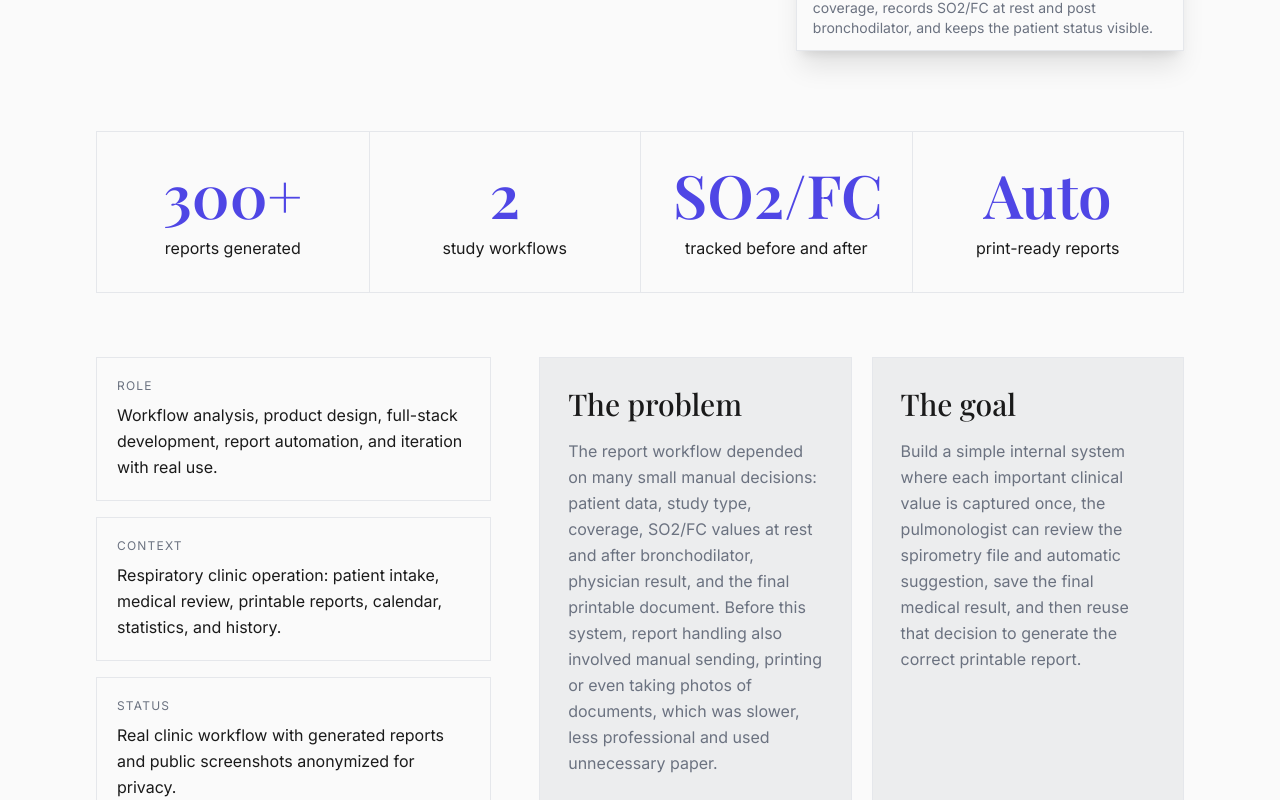
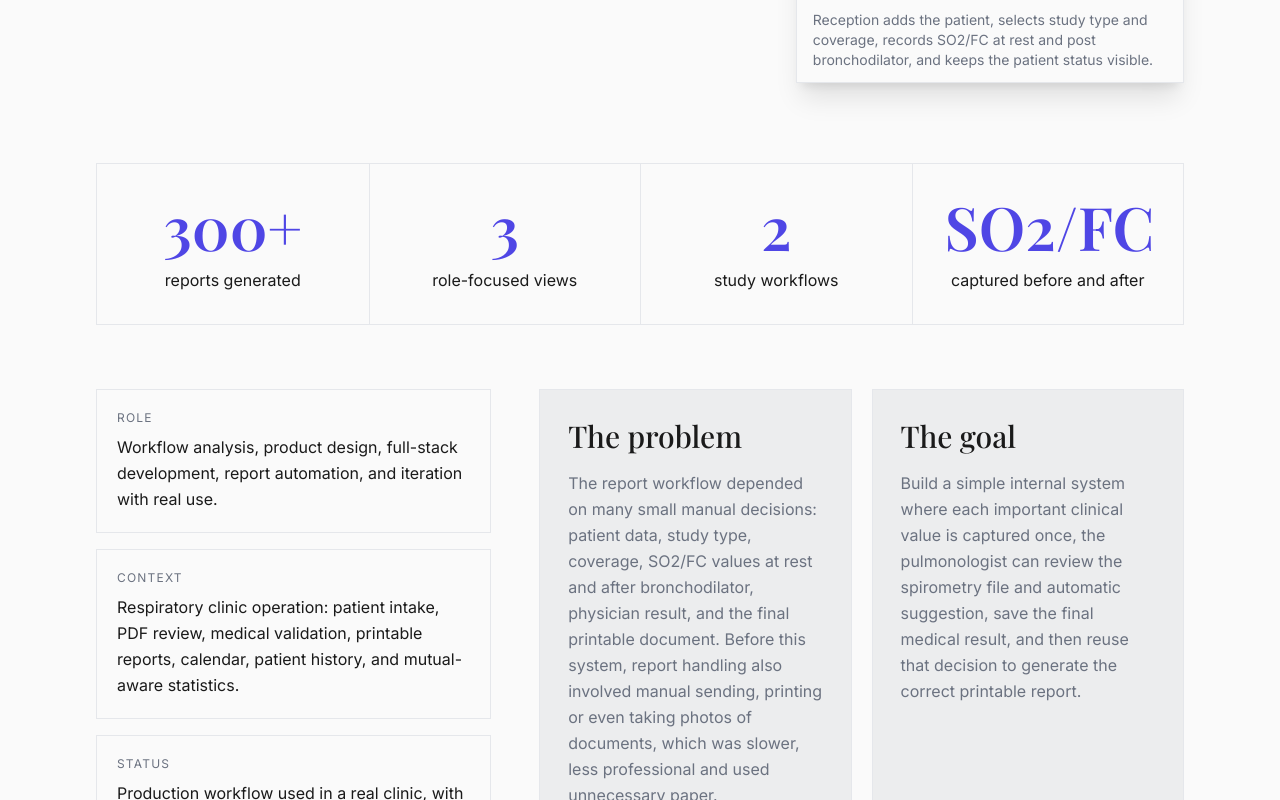
Before and after one commit to tonysoprano33/portfolio-lautaro-ortiz, a Next.js app: page /case-studies/clinica-espiro in a window 1280 px wide. Shown: the part 880-1680 px from the top of the page. Built offline with nearby package versions, Linux system fonts and the light colour scheme.

Commit message:
Update respiratory clinic portfolio case study

```diff
--- a/src/components/ClinicaEspiroCaseStudy.tsx
+++ b/src/components/ClinicaEspiroCaseStudy.tsx
@@ -19,20 +19,20 @@ const copy = {
     back: "Back to portfolio",
     eyebrow: "Healthcare Automation Case Study",
     title: "Respiratory clinic system that turns intake data into printable medical reports.",
-    intro: "A real operational tool for a respiratory clinic: reception loads patients, clinical values are captured once, the doctor validates the result, and the system generates the right report for spirometry or cyclometry.",
+    intro: "A real operational tool for a respiratory clinic: reception loads patients, the spirometrist captures values once, the doctor validates the final result, and the system generates the correct report for spirometry, cyclometry, and mutual coverage.",
     primaryCta: "View GitHub",
     secondaryCta: "Contact me",
     githubUrl,
     metrics: [
       { value: "300+", label: "reports generated" },
+      { value: "3", label: "role-focused views" },
       { value: "2", label: "study workflows" },
-      { value: "SO2/FC", label: "tracked before and after" },
-      { value: "Auto", label: "print-ready reports" },
+      { value: "SO2/FC", label: "captured before and after" },
     ],
     overview: [
       { label: "Role", value: "Workflow analysis, product design, full-stack development, report automation, and iteration with real use." },
-      { label: "Context", value: "Respiratory clinic operation: patient intake, medical review, printable reports, calendar, statistics, and history." },
-      { label: "Status", value: "Real clinic workflow with generated reports and public screenshots anonymized for privacy." },
+      { label: "Context", value: "Respiratory clinic operation: patient intake, PDF review, medical validation, printable reports, calendar, patient history, and mutual-aware statistics." },
+      { label: "Status", value: "Production workflow used in a real clinic, with role-focused views for reception, doctor, and spirometry work." },
       { label: "Stack", value: "Django, Python, Supabase, Vercel, document generation, PDF/print workflows." },
     ],
     problemTitle: "The problem",
@@ -44,18 +44,18 @@ const copy = {
       { src: screenshots.intake, title: "Daily intake", caption: "Reception adds the patient, selects study type and coverage, records SO2/FC at rest and post bronchodilator, and keeps the patient status visible." },
       { src: screenshots.report, title: "Automatic report", caption: "The printable output is generated from the captured data. Spirometry, cyclometry, private coverage and insurance coverage can produce different report content." },
       { src: screenshots.calendar, title: "Operational calendar", caption: "The calendar shows which days have patients, which are complete, and lets the clinic open or edit a day if something was loaded incorrectly." },
-      { src: screenshots.statistics, title: "Clinic statistics", caption: "Operational and clinical statistics track attention rate, coverage mix, pending reports, demographics and accumulated spirometry values." },
-      { src: screenshots.patients, title: "Patient database", caption: "Patient records centralize history, previous generated reports, spirometry results and quick search without exposing private data in this portfolio." },
+      { src: screenshots.statistics, title: "Clinic statistics", caption: "Monthly operational and descriptive clinical indicators show attendance, named mutual coverage, completed results, follow-up work, and aggregated profile data." },
+      { src: screenshots.patients, title: "Patient database", caption: "Patient records centralize history, previous reports, spirometry results, and one clinical search by name, DNI, mutual, date, or final result." },
       { src: screenshots.review, title: "Doctor review workspace", caption: "The pulmonologist opens the spirometry file, sees patient data, reviews the automatic result suggestion, decides whether it matches, saves the final result and enables report generation." },
     ],
     workflowTitle: "What the system handles",
     workflow: [
-      { title: "Patient intake", description: "Reception loads the patient, study type, coverage and referring doctor before the clinical review starts.", icon: ListChecks },
+      { title: "Role-focused intake", description: "Reception, doctor, and spirometrist each see the controls that matter for their part of the workflow.", icon: ListChecks },
       { title: "Clinical values", description: "SO2 and FC are tracked at rest and after bronchodilator because those values affect the final interpretation.", icon: HeartPulse },
       { title: "Doctor validation", description: "The system can suggest a result, but the pulmonologist makes and saves the final medical choice before the report is generated.", icon: Activity },
       { title: "Conditional reports", description: "The printed document changes depending on study type, coverage, captured values and medical result.", icon: FileText },
       { title: "Calendar control", description: "The clinic can see loaded days, occupied days, completed days, and edit appointments when data was entered incorrectly.", icon: FolderOpen },
-      { title: "History and statistics", description: "Patients keep previous reports and results, while the clinic gets useful statistics from the studies already performed.", icon: Database },
+      { title: "History and statistics", description: "Patients keep previous reports and final results, while the clinic can search by clinical context and review monthly activity by named mutual coverage.", icon: Database },
     ],
     processTitle: "Development process",
     process: [
@@ -69,11 +69,12 @@ const copy = {
       "Conditional report generation for spirometry/cyclometry and private/insurance coverage differences.",
       "Reusable patient history with previous reports and spirometry results.",
       "Calendar view designed for fast day-level checks and corrections.",
-      "Statistics layer built from the same clinical data already captured during daily work.",
+      "Statistics layer built from the same clinical data already captured during daily work, including named mutual coverage and final-result distribution.",
+      "Role-focused views reduce clutter for reception and doctor workflows while preserving the spirometrist's full operational access.",
       "Public portfolio screenshots anonymized to show the product without exposing patient identifiers.",
     ],
     impactTitle: "Impact",
-    impact: "The system removed several manual handoffs: data is captured once, the pulmonologist validates the result inside the app, and the final report can be generated without paper-based workarounds or low-quality photo sharing.",
+    impact: "The system removed several manual handoffs: data is captured once, the pulmonologist validates the result inside the app, and the final report can be generated without paper-based workarounds or low-quality photo sharing. The same record also powers traceable history, mutual coverage follow-up, and monthly clinic visibility.",
     learningTitle: "Key takeaway",
     learning: "The strongest part of this project is not the stack. It is the product thinking: understanding which small clinical details matter, designing the flow around them, and making the software useful in a real workplace.",
   },
@@ -81,20 +82,20 @@ const copy = {
     back: "Volver al portfolio",
     eyebrow: "Case study de automatizacion en salud",
     title: "Sistema para clinica respiratoria que convierte datos de atencion en informes listos para imprimir.",
-    intro: "Una herramienta operativa real para una clinica respiratoria: recepcion carga pacientes, los valores clinicos se toman una sola vez, el medico valida el resultado y el sistema genera el informe correcto para espirometria o ciclometria.",
+    intro: "Una herramienta operativa real para una clinica respiratoria: recepcion carga pacientes, el espirometrista toma los valores una sola vez, el medico valida el resultado final y el sistema genera el informe correcto para espirometria, ciclometria y mutual.",
     primaryCta: "Ver GitHub",
     secondaryCta: "Contactarme",
     githubUrl,
     metrics: [
       { value: "300+", label: "informes generados" },
+      { value: "3", label: "vistas por rol" },
       { value: "2", label: "flujos de estudio" },
       { value: "SO2/FC", label: "antes y despues" },
-      { value: "Auto", label: "informes imprimibles" },
     ],
     overview: [
       { label: "Rol", value: "Analisis del flujo, diseno de producto, desarrollo full-stack, automatizacion de informes e iteracion con uso real." },
-      { label: "Contexto", value: "Operacion de clinica respiratoria: admision, revision medica, informes imprimibles, calendario, estadisticas e historial." },
-      { label: "Estado", value: "Flujo real de clinica con informes generados y capturas publicas anonimizadas por privacidad." },
+      { label: "Contexto", value: "Operacion de clinica respiratoria: admision, revision de PDF, validacion medica, informes imprimibles, calendario, historial y estadisticas por mutual." },
+      { label: "Estado", value: "Flujo de produccion usado en una clinica real, con vistas enfocadas para secretaria, medico y espirometrista." },
       { label: "Stack", value: "Django, Python, Supabase, Vercel, generacion documental y flujo de PDF/impresion." },
     ],
     problemTitle: "El problema",
@@ -106,18 +107,18 @@ const copy = {
       { src: screenshots.intake, title: "Carga diaria", caption: "Recepcion agrega el paciente, elige tipo de estudio y cobertura, registra SO2/FC en reposo y post broncodilatador, y mantiene visible el estado del paciente." },
       { src: screenshots.report, title: "Informe automatico", caption: "La salida imprimible se genera desde los datos cargados. Espirometria, ciclometria, particular y mutual pueden producir contenido distinto." },
       { src: screenshots.calendar, title: "Calendario operativo", caption: "El calendario muestra que dias tienen pacientes, cuales estan completos y permite abrir o editar el dia si algo se cargo mal." },
-      { src: screenshots.statistics, title: "Estadisticas de clinica", caption: "Las estadisticas operativas y clinicas muestran atencion, mutuales, informes pendientes, demografia y valores acumulados de espirometrias." },
-      { src: screenshots.patients, title: "Base de pacientes", caption: "Los pacientes tienen historial, informes previos generados, resultados de espirometria y busqueda rapida sin exponer datos privados en el portfolio." },
+      { src: screenshots.statistics, title: "Estadisticas de clinica", caption: "Los indicadores mensuales muestran asistencia, mutuales por nombre, resultados cargados, tareas de seguimiento y datos clinicos agregados." },
+      { src: screenshots.patients, title: "Base de pacientes", caption: "Los pacientes tienen historial, informes previos, resultados de espirometria y una busqueda clinica por nombre, DNI, mutual, fecha o resultado." },
       { src: screenshots.review, title: "Revision del neumologo", caption: "El neumologo abre la ficha, ve los datos del paciente, revisa la sugerencia automatica, decide si coincide, guarda el resultado final y habilita la generacion del informe." },
     ],
     workflowTitle: "Que resuelve el sistema",
     workflow: [
-      { title: "Carga del paciente", description: "Recepcion carga paciente, tipo de estudio, cobertura y medico derivante antes de la revision clinica.", icon: ListChecks },
+      { title: "Carga por rol", description: "Secretaria, medico y espirometrista ven los controles que importan para su parte del flujo.", icon: ListChecks },
       { title: "Valores clinicos", description: "SO2 y FC se registran en reposo y post broncodilatador porque esos datos afectan la interpretacion final.", icon: HeartPulse },
       { title: "Validacion medica", description: "El sistema puede sugerir un resultado, pero el neumologo toma y guarda la decision final antes de generar el informe.", icon: Activity },
       { title: "Informes condicionales", description: "El documento impreso cambia segun tipo de estudio, cobertura, valores cargados y resultado medico.", icon: FileText },
       { title: "Control de calendario", description: "La clinica ve dias cargados, ocupados, completos y puede editar turnos cuando hubo una carga incorrecta.", icon: FolderOpen },
-      { title: "Historial y estadisticas", description: "Cada paciente conserva informes y resultados previos, mientras la clinica obtiene estadisticas utiles de los estudios realizados.", icon: Database },
+      { title: "Historial y estadisticas", description: "Cada paciente conserva informes y resultados finales, mientras la clinica puede buscar por contexto clinico y revisar la actividad mensual por mutual." , icon: Database },
     ],
     processTitle: "Proceso de desarrollo",
     process: [
@@ -131,11 +132,12 @@ const copy = {
       "Generacion condicional de informes para diferencias entre espirometria/ciclometria y particular/mutual.",
       "Historial reutilizable por paciente con informes previos y resultados de espirometria.",
       "Vista de calendario pensada para revisar y corregir rapidamente a nivel dia.",
-      "Capa de estadisticas construida con los mismos datos clinicos capturados durante el trabajo diario.",
+      "Capa de estadisticas construida con los mismos datos clinicos capturados durante el trabajo diario, incluyendo mutuales por nombre y distribucion de resultados finales.",
+      "Vistas por rol para reducir ruido visual en secretaria y medico, preservando el acceso operativo completo del espirometrista.",
       "Capturas anonimizadas en el portfolio para mostrar el producto sin exponer identificadores de pacientes.",
     ],
     impactTitle: "Impacto",
-    impact: "El sistema elimino varios traspasos manuales: los datos se cargan una vez, el neumologo valida el resultado dentro de la app y el informe final se genera sin depender de papel, fotos de documentos o envios improvisados.",
+    impact: "El sistema elimino varios traspasos manuales: los datos se cargan una vez, el neumologo valida el resultado dentro de la app y el informe final se genera sin depender de papel, fotos de documentos o envios improvisados. El mismo registro tambien sostiene historial trazable, seguimiento de mutuales y visibilidad mensual de la clinica.",
     learningTitle: "Aprendizaje clave",
     learning: "Lo mas fuerte del proyecto no es el stack. Es el criterio de producto: entender que detalles clinicos importan, disenar el flujo alrededor de ellos y hacer que el software sirva en un trabajo real.",
   },
```
Also changed, not shown: src/data/projects.ts (+5 -5 lines).
